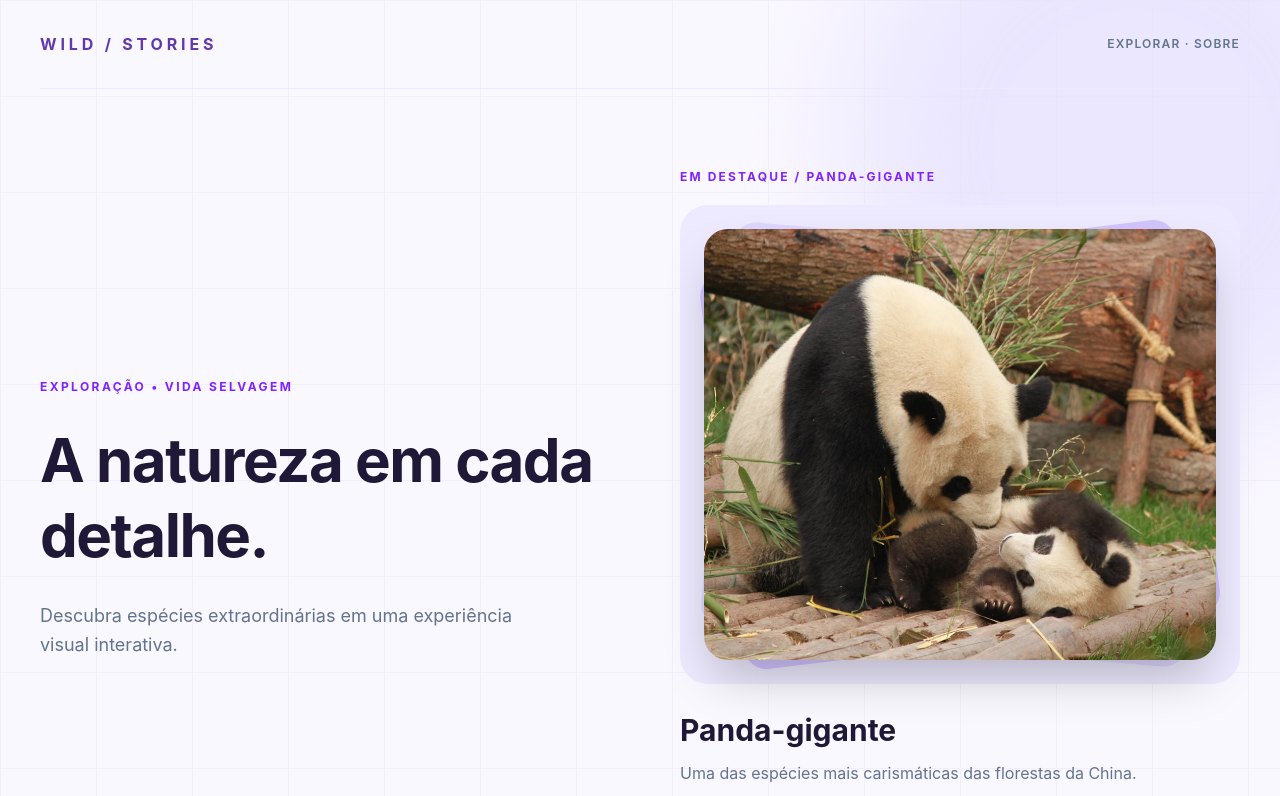
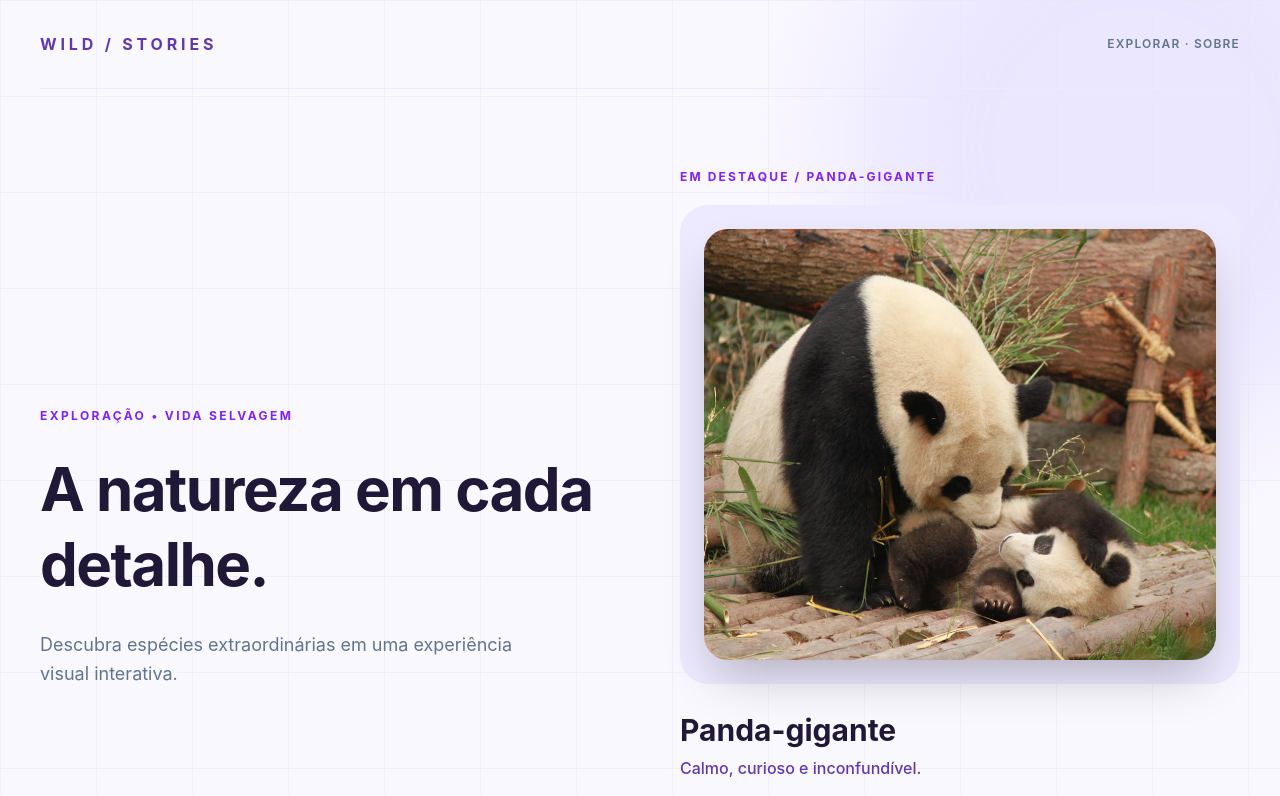
Before and after one commit to joaogabrieI/image-slider, a React (Vite) app: page / in a window 1280 px wide. Shown: the top 796 px of the page. Built offline with nearby package versions, Linux system fonts and the light colour scheme.

Commit message:
feat: render image list and active slide data

```diff
--- a/src/components/ImageSlider.jsx
+++ b/src/components/ImageSlider.jsx
@@ -1,25 +1,30 @@
+import { slides } from '../data/slides.js';
 import SliderControls from './SliderControls.jsx';
 
 export default function ImageSlider() {
+  const index = 2; // Ainda é fixo: useState só entra na próxima task.
+  const active = slides[index];
+
   return (
     <section aria-label="Galeria da vida selvagem" className="w-full min-w-0">
       <p className="mb-5 text-xs font-bold tracking-[.18em] text-violet-600">
-        EM DESTAQUE / PANDA-GIGANTE
+        EM DESTAQUE / {active.badge}
       </p>
       <div className="relative aspect-[1.17] rounded-[28px] bg-violet-100 p-6">
-        <div className="absolute inset-10 rotate-[-7deg] rounded-3xl bg-violet-300/70" />
-        <div className="absolute inset-9 rotate-[5deg] rounded-3xl bg-violet-200" />
-        <img
-          src="/images/image-3.jpg"
-          alt="Pandas descansando em seu habitat"
-          className="relative h-full w-full rounded-3xl object-cover shadow-2xl"
-        />
+        {slides.map((item, i) => (
+          <img
+            key={item.id}
+            src={item.image}
+            alt={item.alt}
+            aria-hidden={i !== index}
+            className={`absolute inset-6 h-[calc(100%-3rem)] w-[calc(100%-3rem)] rounded-3xl object-cover shadow-2xl transition-all duration-500 ${i === index ? 'z-10 opacity-100' : 'pointer-events-none opacity-0'}`}
+          />
+        ))}
       </div>
-      <div className="mt-7">
-        <h2 className="text-3xl font-bold">Panda-gigante</h2>
-        <p className="mt-3 text-base leading-relaxed text-slate-500">
-          Uma das espécies mais carismáticas das florestas da China.
-        </p>
+      <div className="mt-7 min-h-28" aria-live="polite">
+        <h2 className="text-3xl font-bold">{active.animal}</h2>
+        <p className="mt-2 font-medium text-mauve">{active.summary}</p>
+        <p className="mt-3 text-base leading-relaxed text-slate-500">{active.description}</p>
       </div>
       <SliderControls />
     </section>
```
